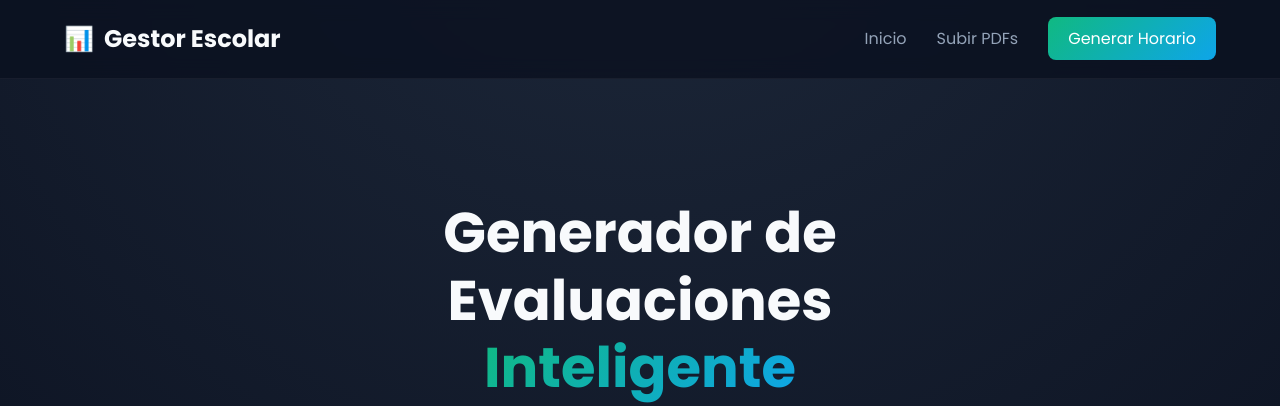
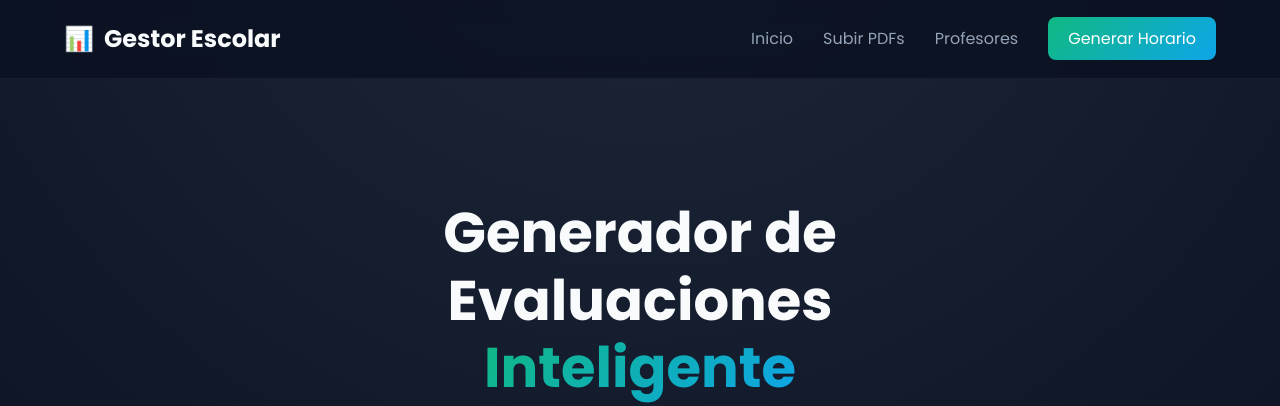
Before and after one commit to Ziggi-Zagga/Proyecto-Horarios-V2, a Flask app: page / in a window 1280 px wide. Shown: the top 406 px of the page. Run offline with Flask 3, Linux system fonts and the light colour scheme.

Commit message:
añadir profesores al nav

```diff
--- a/web/app.py
+++ b/web/app.py
@@ -34,5 +34,9 @@ def generar_horario():
         hay_datos=bool(datos_profesores),
     )
 
+@app.route('/profesores')
+def profesores():
+    return render_template('profesores.html')
+
 if __name__ == '__main__':
     app.run(debug=True)
--- a/web/templates/base.html
+++ b/web/templates/base.html
@@ -18,6 +18,7 @@
         <ul class="nav-links">
             <li><a href="{{ url_for('inicio') }}">Inicio</a></li>
             <li><a href="{{ url_for('subir_pdf') }}">Subir PDFs</a></li>
+            <li><a href="{{url_for('profesores')}}">Profesores</a></li>
             <li><a href="{{ url_for('generar_horario') }}" class="btn-nav">Generar Horario</a></li>
         </ul>
     </nav>
```
